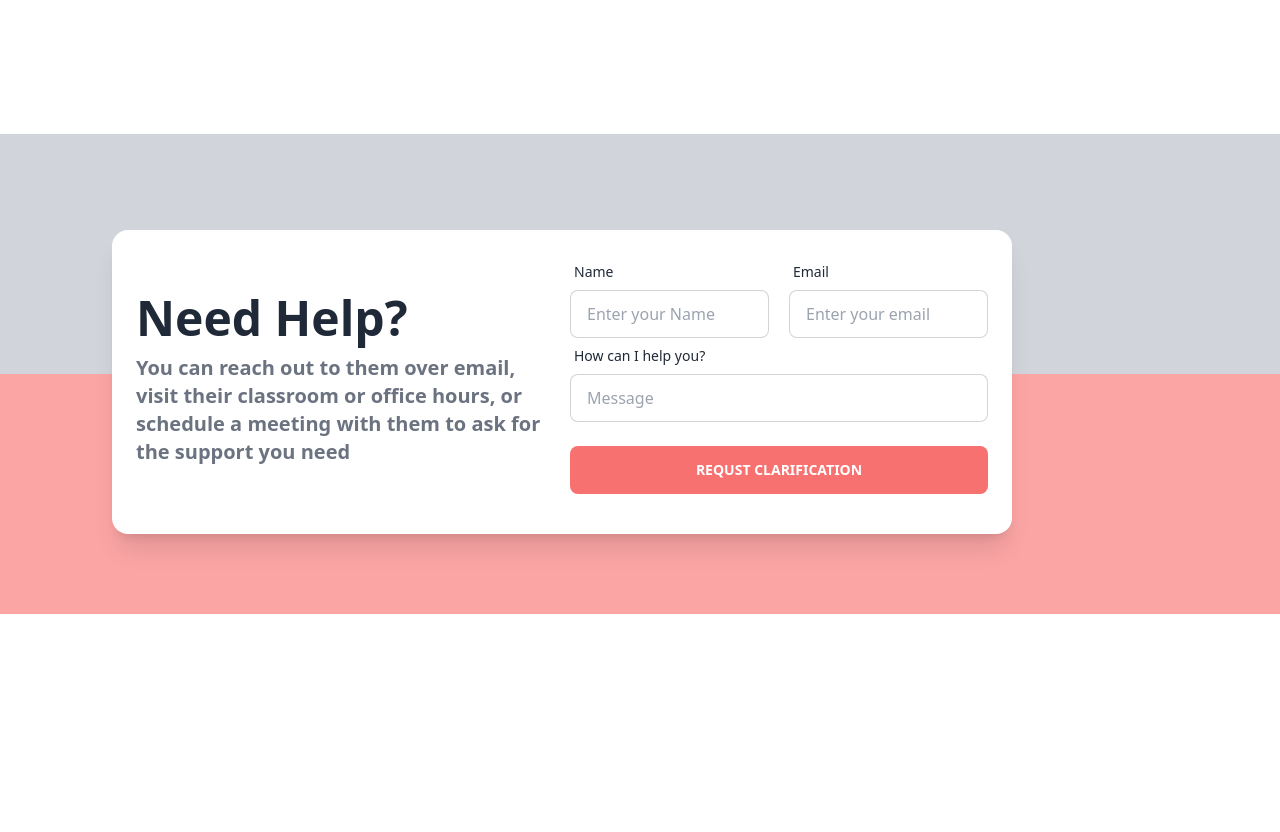
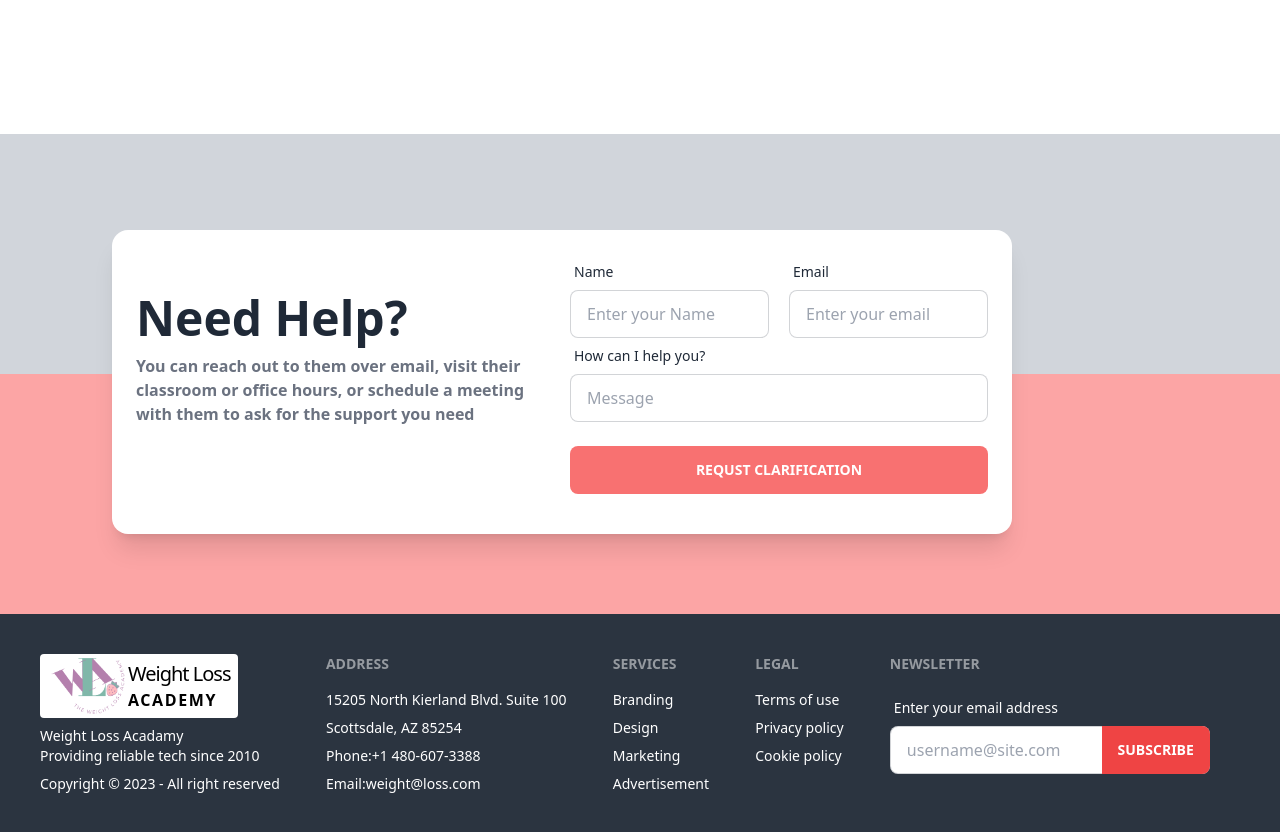
Before and after one commit to hasanali112/weight-loss-academy, a React (Vite) app: page / in a window 1280 px wide. Shown: the part 1320-2152 px from the top of the page. Before the commit the page ends 1934 px from the top, so only its background shows below. Built offline with nearby package versions, Linux system fonts and the light colour scheme.

Commit message:
footer add

```diff
--- a/src/LayOut/Main.jsx
+++ b/src/LayOut/Main.jsx
@@ -1,12 +1,14 @@
 import React from 'react';
 import { Outlet } from 'react-router-dom';
 import Header from '../Shared/Header';
+import Footer from '../Shared/Footer';
 
 const Main = () => {
     return (
         <div>
             <Header></Header>
             <Outlet></Outlet>
+            <Footer></Footer>
         </div>
     );
 };
--- a/src/Pages/Home/HelpNeed/HelpNeed.jsx
+++ b/src/Pages/Home/HelpNeed/HelpNeed.jsx
@@ -2,7 +2,7 @@ import React from "react";
 
 const HelpNeed = () => {
   return (
-    <div className="mt-40 w-full ">
+    <div className="mt-40 w-full mb-20">
       <div className="bg-gray-300 h-60"></div>
       <div className="bg-red-300 h-60"></div>
       <div>
@@ -10,7 +10,7 @@ const HelpNeed = () => {
           <div className="grid gap-4 grid-cols-1 md:grid-cols-2 md:flew-row p-6 pb-10">
             <div>
               <h2 className="text-5xl font-bold mt-10">Need Help?</h2>
-              <p className="text-xl font-semibold text-gray-500 mt-3">
+              <p className="text-base font-semibold text-gray-500 mt-3">
                 You can reach out to them over email, visit their classroom or
                 office hours, or schedule a meeting with them to ask for the
                 support you need
--- /dev/null
+++ b/src/Shared/Footer.jsx
@@ -0,0 +1,66 @@
+import React from "react";
+import logo from '../assets/image/logo.png'
+
+const Footer = () => {
+  return (
+    <div>
+      <footer className="footer p-10 bg-neutral text-white">
+        <div>
+        <div className="flex items-center md:px-2   bg-white rounded">
+          <img   src={logo} alt="" className="md:w-20 md:h-16 w-10 h-10" />
+         <div>
+            <p className="normal-case  text-black tracking-tighter  md:text-xl">Weight Loss</p>
+            <p className="text-base md:font-semibold  text-black tracking-tighter md:tracking-widest uppercase">Academy</p>
+          </div>
+        </div>
+          <p>
+            Weight Loss Acadamy
+            <br />
+            Providing reliable tech since 2010
+          </p>
+          <p>Copyright © 2023 - All right reserved</p>
+        </div>
+        <div>
+          <span className="footer-title">Address</span>
+          <a className="link link-hover">15205 North Kierland Blvd. Suite 100</a>
+          <a className="link link-hover">Scottsdale, AZ 85254</a>
+          <a className="link link-hover">Phone:+1 480-607-3388</a>
+          <a className="link link-hover">Email:weight@loss.com</a>
+        </div>
+        <div>
+          <span className="footer-title">Services</span>
+          <a className="link link-hover">Branding</a>
+          <a className="link link-hover">Design</a>
+          <a className="link link-hover">Marketing</a>
+          <a className="link link-hover">Advertisement</a>
+        </div>
+        <div>
+          <span className="footer-title">Legal</span>
+          <a className="link link-hover">Terms of use</a>
+          <a className="link link-hover">Privacy policy</a>
+          <a className="link link-hover">Cookie policy</a>
+        </div>
+        <div>
+          <span className="footer-title">Newsletter</span>
+          <div className="form-control w-80">
+            <label className="label">
+              <span className="label-text text-white">Enter your email address</span>
+            </label>
+            <div className="relative">
+              <input
+                type="text"
+                placeholder="username@site.com"
+                className="input input-bordered w-full pr-16"
+              />
+              <button className="btn bg-red-500 border-0 text-white btn-primary absolute top-0 right-0 rounded-l-none">
+                Subscribe
+              </button>
+            </div>
+          </div>
+        </div>
+      </footer>
+    </div>
+  );
+};
+
+export default Footer;
```
